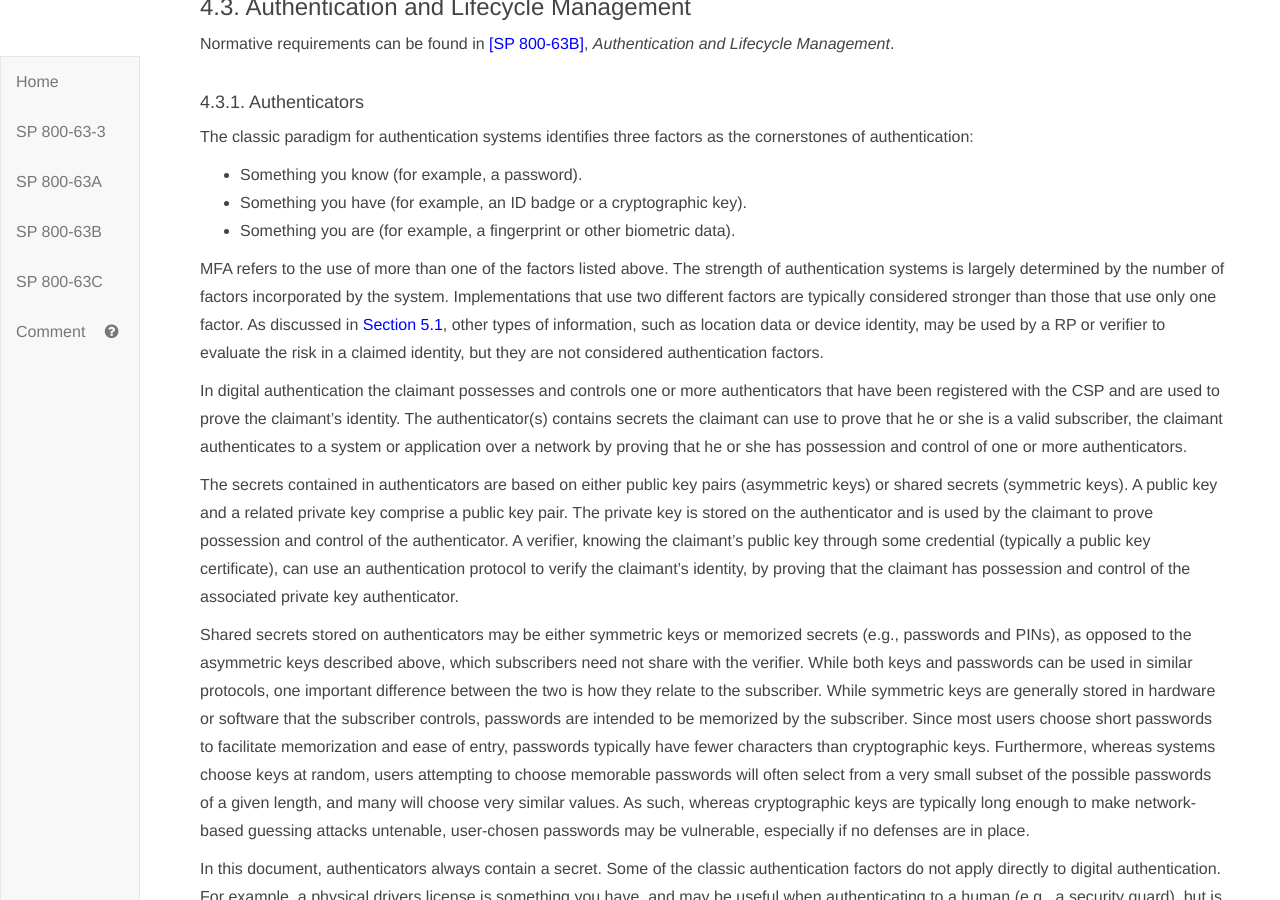
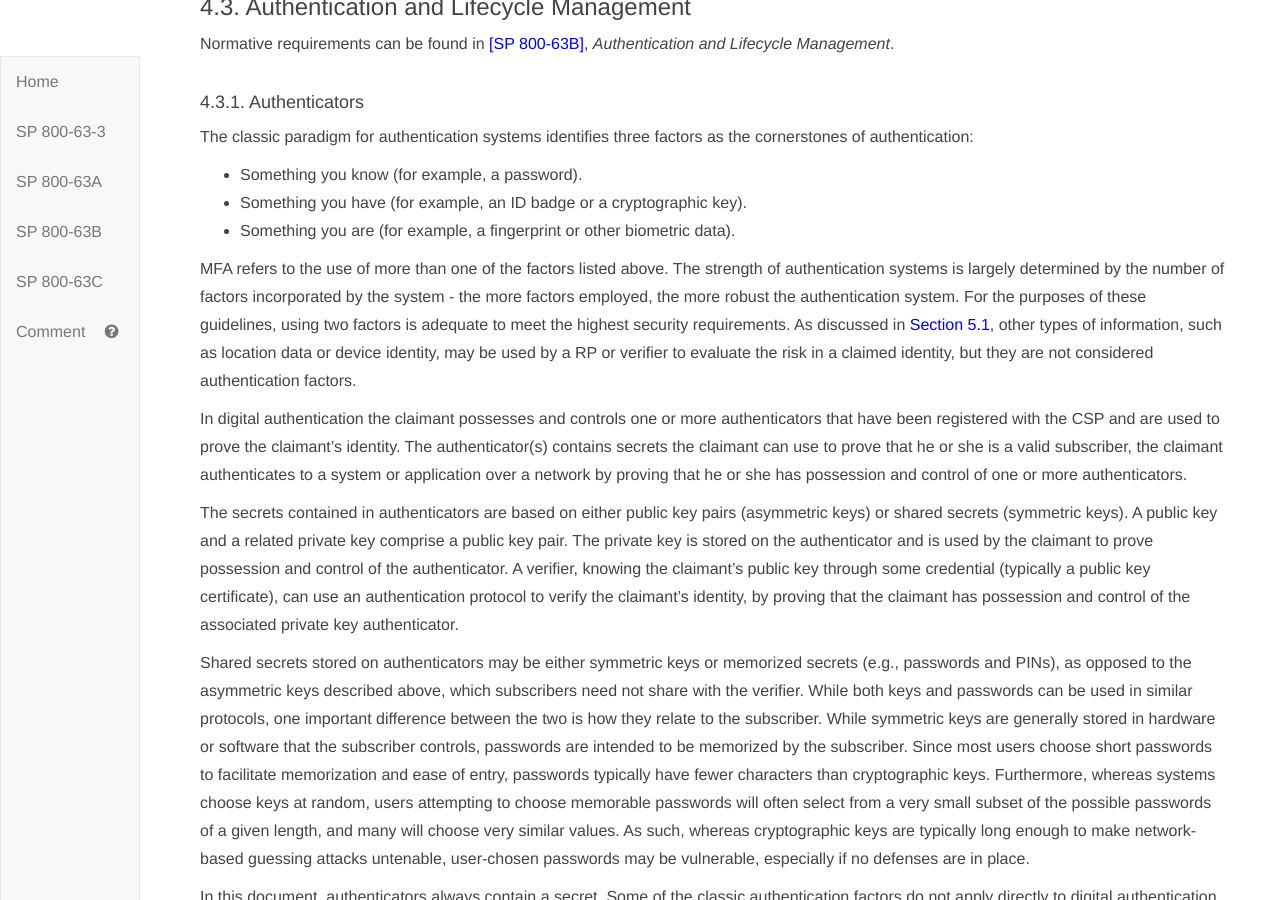
Before and after one commit to usnistgov/800-63-3, a Jekyll site: the page built from sp800-63-3/sec4_model.md, in a window 1280 px wide and 900 px high, scrolled down 3226 px. Built offline with Jekyll 4.4.1, drawn with Linux system fonts in a browser that asks for light colours; our own code applies the rules of GitHub Pages for plain Markdown files.

Commit message:
Closes #1195

```diff
--- a/sp800-63-3/sec4_model.md
+++ b/sp800-63-3/sec4_model.md
@@ -75,7 +75,7 @@
 * Something you have (for example, an ID badge or a cryptographic key).
 * Something you are (for example, a fingerprint or other biometric data).
 
-MFA refers to the use of more than one of the factors listed above. The strength of authentication systems is largely determined by the number of factors incorporated by the system. Implementations that use two different factors are typically considered stronger than those that use only one factor. As discussed in [Section 5.1](#5-1), other types of information, such as location data or device identity, may be used by a RP or verifier to evaluate the risk in a claimed identity, but they are not considered authentication factors.
+MFA refers to the use of more than one of the factors listed above. The strength of authentication systems is largely determined by the number of factors incorporated by the system - the more factors employed, the more robust the authentication system. For the purposes of these guidelines, using two factors is adequate to meet the highest security requirements. As discussed in [Section 5.1](#5-1), other types of information, such as location data or device identity, may be used by a RP or verifier to evaluate the risk in a claimed identity, but they are not considered authentication factors.
 
 In digital authentication the claimant possesses and controls one or more authenticators that have been registered with the CSP and are used to prove the claimant's identity. The authenticator(s) contains secrets the claimant can use to prove that he or she is a valid subscriber, the claimant authenticates to a system or application over a network by proving that he or she has possession and control of one or more authenticators.
 
```
